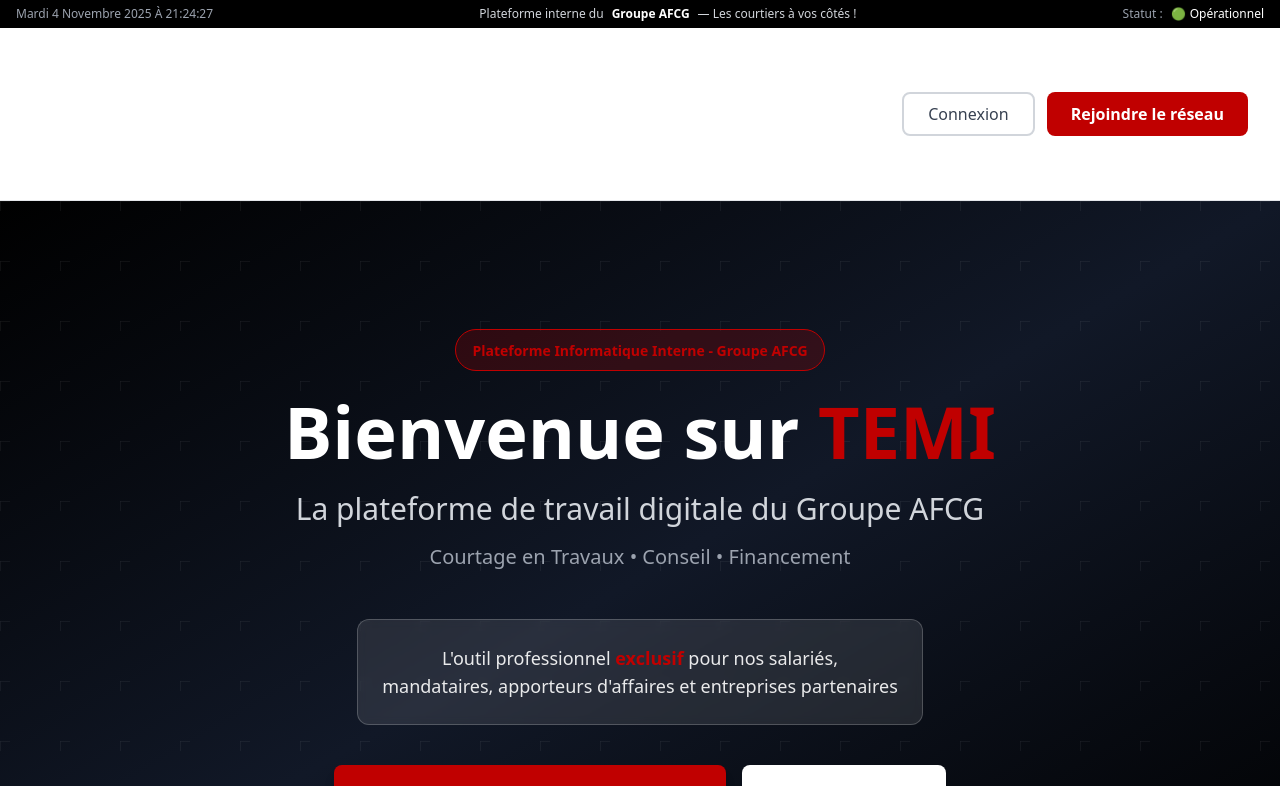
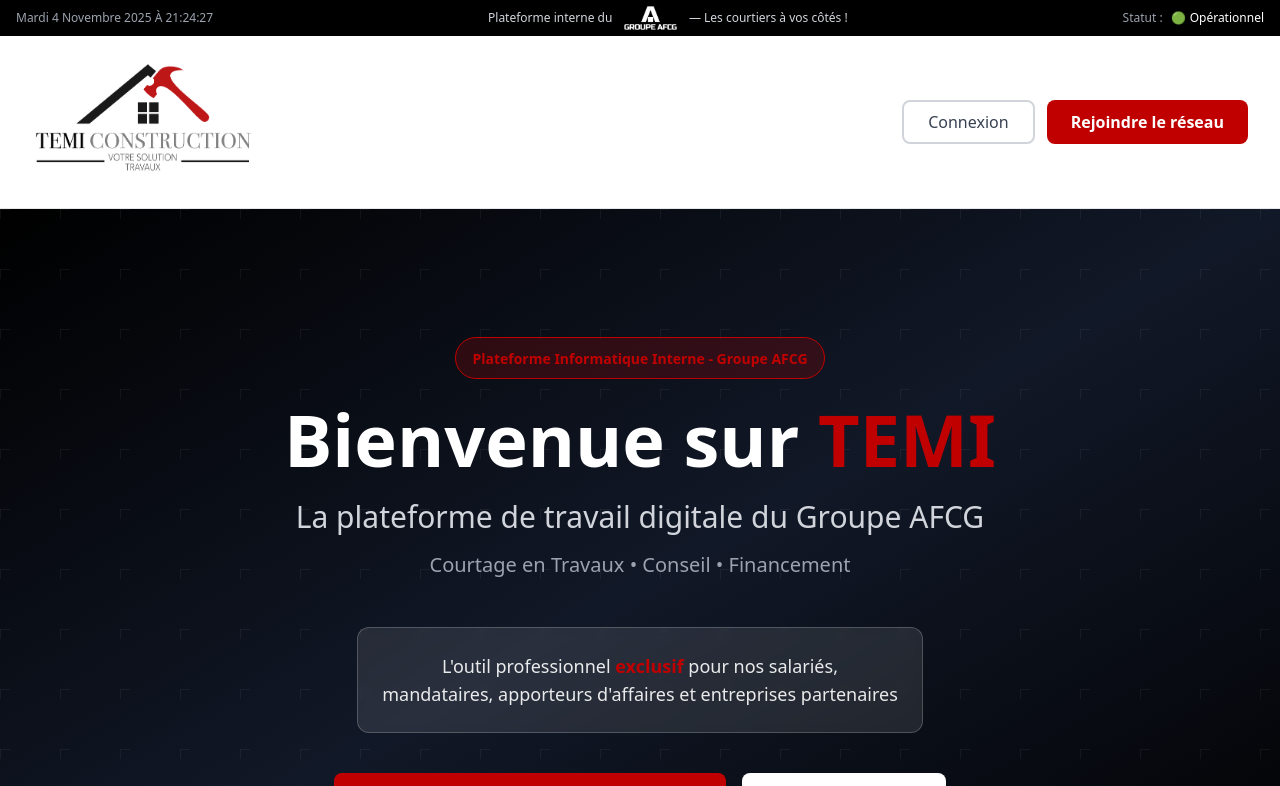
Before and after one commit to JMLAFCG/temi-crmV3, a React (Vite) app: page / in a window 1280 px wide. Shown: the top 786 px of the page. Built offline with nearby package versions, Linux system fonts and the light colour scheme; no server answers; the database is empty.

Commit message:
Updated index.html

```diff
--- a/index.html
+++ b/index.html
@@ -15,9 +15,9 @@
     <meta name="mobile-web-app-capable" content="yes" />
     <meta name="apple-mobile-web-app-capable" content="yes" />
     <meta name="apple-mobile-web-app-status-bar-style" content="default" />
-    <meta name="apple-mobile-web-app-title" content="AFCG" />
-    <link rel="apple-touch-icon" href="/GROUPE AFCG White logo.png" />
-    <title>Groupe AFCG - Plateforme</title>
+    <meta name="apple-mobile-web-app-title" content="TEMI-CRM" />
+    <link rel="apple-touch-icon" href="/TEMILOGOJML_Plan de travail 1.png" />
+    <title>TEMI-Construction CRM</title>
   </head>
   <body>
     <div id="root"></div>
--- a/src/components/layout/StatusBanner.tsx
+++ b/src/components/layout/StatusBanner.tsx
@@ -22,9 +22,13 @@ export const StatusBanner: React.FC = () => {
     <div className="bg-black text-white text-xs py-1.5 px-4">
       <div className="max-w-7xl mx-auto flex items-center justify-between">
         <span className="text-gray-400 capitalize">{format(currentTime)}</span>
-        <div className="hidden md:flex items-center space-x-2">
+        <div className="hidden md:flex items-center space-x-3">
           <span className="text-gray-300">Plateforme interne du</span>
-          <span className="text-white font-bold">Groupe AFCG</span>
+          <img
+            src="/GROUPE AFCG White logo.png"
+            alt="Groupe AFCG"
+            className="h-6 object-contain"
+          />
           <span className="text-gray-300">— Les courtiers à vos côtés !</span>
         </div>
         <div className="flex items-center space-x-2">
--- a/src/components/ui/Logo.tsx
+++ b/src/components/ui/Logo.tsx
@@ -18,8 +18,8 @@ export const Logo: FC<LogoProps> = ({ size = 'md', variant = 'full', className =
 
   const LogoImage = () => (
     <img
-      src="/GROUPE AFCG White logo.png"
-      alt="GROUPE AFCG"
+      src="/TEMILOGOJML_Plan de travail 1.png"
+      alt="TEMI-Construction"
       style={{ height: `${currentSize.height}px` }}
       className="object-contain"
     />
```
Also changed, not shown: public/manifest.json.
